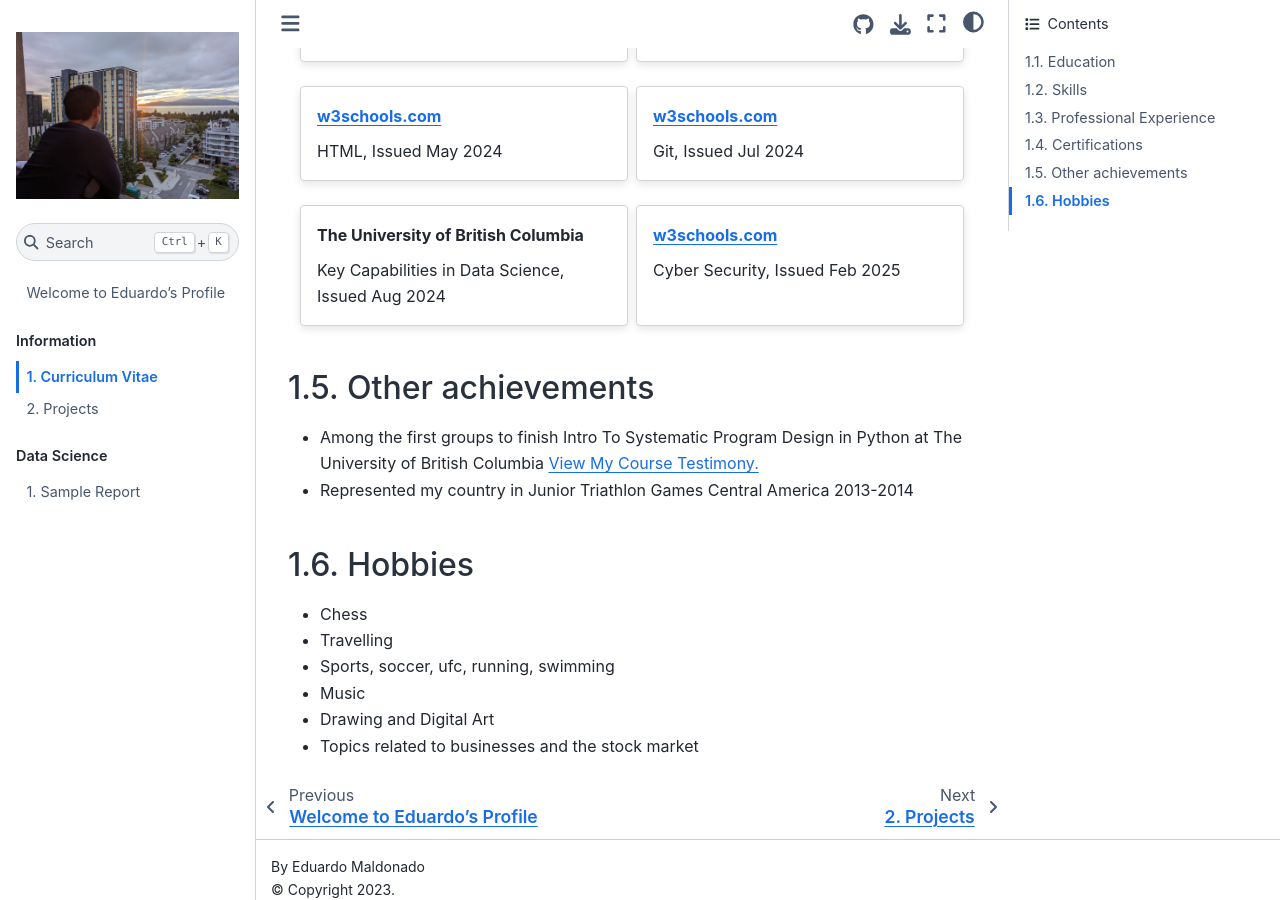
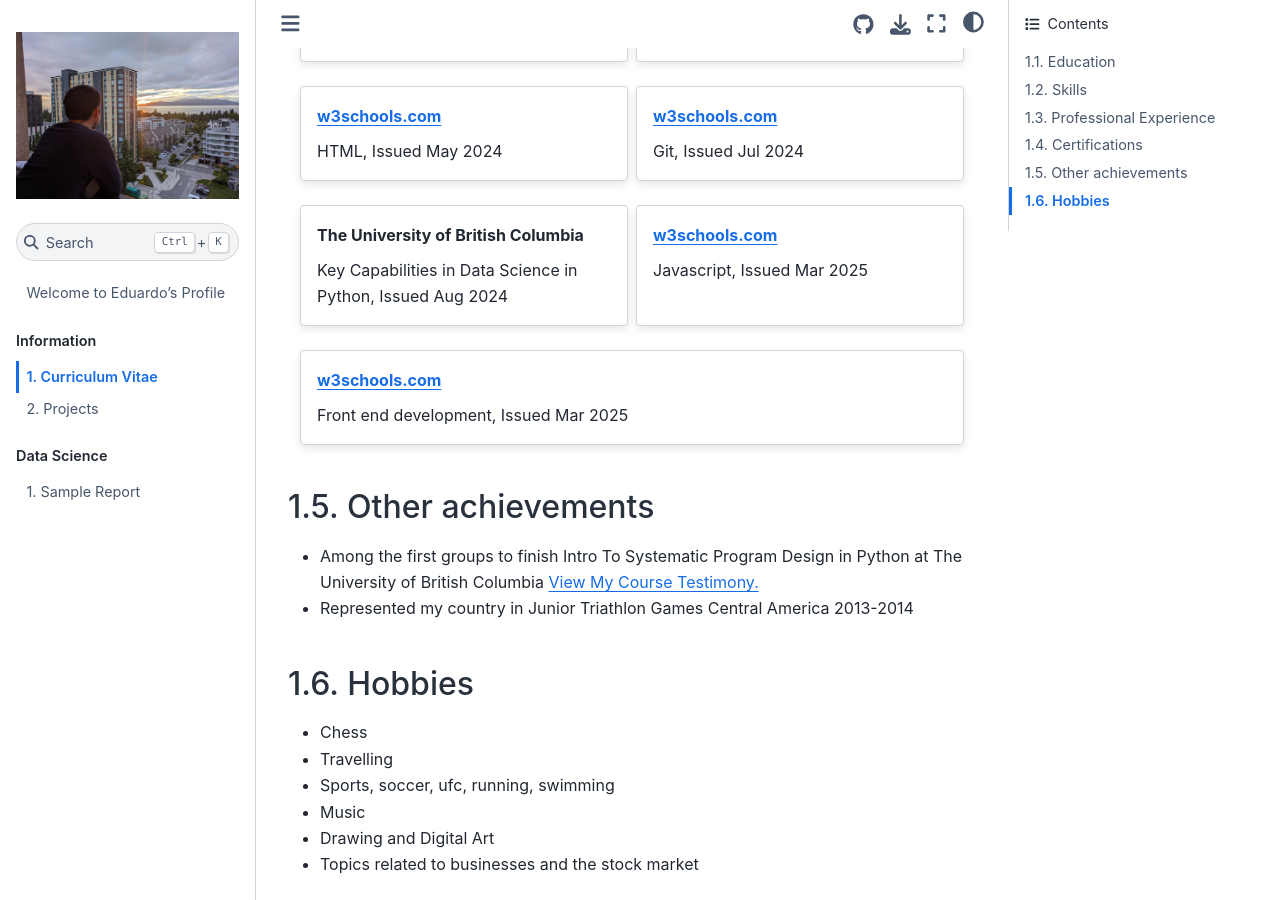
Before and after one commit to filiusincaelo/Eduardo-s-Profile, a Jupyter Book: the page built from cv.md, in a window 1280 px wide and 900 px high, scrolled down 2380 px. Built offline with Jupyter Book 1.0.4 settings and Sphinx 7.4.7 and the Sphinx Book theme 1.1.4, drawn with Linux system fonts in a browser that asks for light colours.

Commit message:
updated cv with new certificates javascript and front end development

```diff
--- a/cv.md
+++ b/cv.md
@@ -167,11 +167,19 @@ Git, Issued Jul 2024
 :gutter: 2
 
 :::{grid-item-card} The University of British Columbia
-Key Capabilities in Data Science, Issued Aug 2024
+Key Capabilities in Data Science in Python, Issued Aug 2024
 :::
 
 :::{grid-item-card} w3schools.com
-Cyber Security, Issued Feb 2025
+Javascript, Issued Mar 2025
+:::
+::::
+
+::::{grid}
+:gutter: 2
+
+:::{grid-item-card} w3schools.com
+Front end development, Issued Mar 2025
 :::
 ::::
 
```
